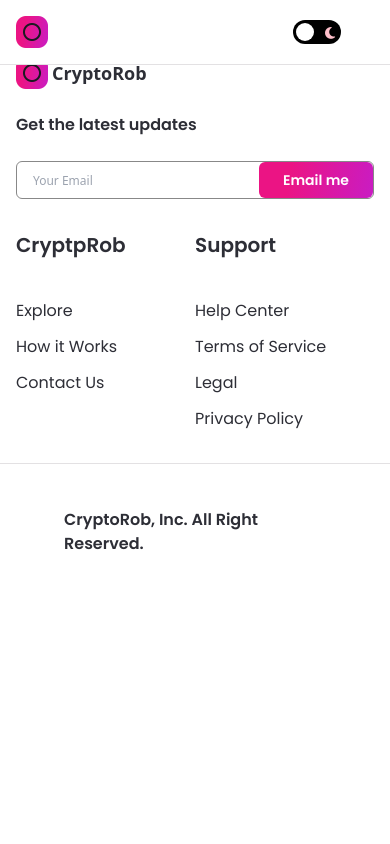
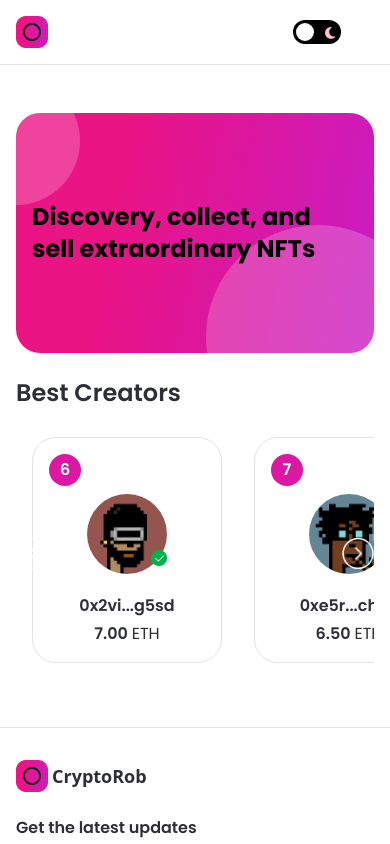
Before and after one commit to Robert-CPX/nft_marketplace_v1, a Next.js app: page / in a window 390 px wide. Shown: the top 844 px of the page. Built offline with nearby package versions, Linux system fonts and the light colour scheme.

Commit message:
add Best Creators

```diff
--- /dev/null
+++ b/app/components/Banner.jsx
@@ -0,0 +1,11 @@
+import React from 'react';
+
+const Banner = ({ name, childStyles, parentStyles }) => (
+  <div className={`relative w-full flex items-center z-0 overflow-hidden nft-gradient ${parentStyles}`}>
+    <p className={`font-bold text-5xl font-poppins leading-7 ${childStyles}`}>{name}</p>
+    <div className="absolute w-48 h-48 sm:w-32 sm:h-32 rounded-full white-bg -top-9 -left-16 -z-5" />
+    <div className="absolute w-72 h-72 sm:w-56 sm:h-56 rounded-full white-bg -bottom-24 -right-14 -z-5" />
+  </div>
+);
+
+export default Banner;
--- /dev/null
+++ b/app/components/CreatorCard.jsx
@@ -0,0 +1,37 @@
+import React from 'react';
+import Image from 'next/image';
+
+const CreatorCard = ({ rank, creatorImage, creatorName, creatorEths }) => (
+  <div className="min-w-190 minlg:min-w-240 dark:bg-nft-black-3 bg-white border dark:border-nft-black-1 border-nft-gray-1 rounded-3xl flex flex-col p-4 m-4">
+    <div className="w-8 h-8 minlg:w-10 minlg:h-10 bg-nft-red-violet flexCenter rounded-full">
+      <p className="font-poppins text-white font-semibold text-base minlg:text-lg">{rank}</p>
+    </div>
+
+    <div className="my-2 flex justify-center">
+      <div className="relative w-20 h-20 minlg:w-28 minlg:h-28">
+        <Image
+          src={creatorImage}
+          fill
+          cover
+          alt="creatorName"
+          className="rounded-full"
+        />
+        <div className="absolute w-4 h-4 minlg:2-7 minlg:h-7 bottom-2 -right-0">
+          <Image
+            src="/tick.png"
+            fill
+            cover
+            alt="tick"
+          />
+        </div>
+      </div>
+    </div>
+
+    <div className="mt-3 minlg:mt-7 text-center flexCenter flex-col">
+      <p className="font-poppins dark:text-white text-nft-black-1 font-semibold text-base">{creatorName}</p>
+      <p className="mt-1 font-poppins dark:text-white text-nft-black-1 font-semibold text-base">{creatorEths.toFixed(2)} <span className="font-normal">ETH</span></p>
+    </div>
+  </div>
+);
+
+export default CreatorCard;
--- a/app/components/Footer.jsx
+++ b/app/components/Footer.jsx
@@ -1,5 +1,3 @@
-'use client';
-
 import Image from 'next/image';
 import { useTheme } from 'next-themes';
 import Button from './Button';
--- a/app/components/Navbar.jsx
+++ b/app/components/Navbar.jsx
@@ -1,5 +1,3 @@
-'use client';
-
 import { useState, useEffect, useContext } from 'react';
 import { useRouter } from 'next/navigation';
 import { useTheme } from 'next-themes';
@@ -11,7 +9,7 @@
   const generateLink = (i) => {
     switch (i) {
       case 0: return '/';
-      case 1: return '/created-nfts';
+      case 1: return '/created-nft';
       case 2: return '/my-nfts';
       default: return '/';
     }
--- a/app/components/index.js
+++ b/app/components/index.js
@@ -1,5 +1,7 @@
 import Navbar from './Navbar';
 import Footer from './Footer';
 import Button from './Button';
+import Banner from './Banner';
+import CreatorCard from './CreatorCard';
 
-export { Navbar, Footer, Button };
+export { Navbar, Footer, Button, CreatorCard, Banner };
--- a/app/created-nfts/page.js
+++ /dev/null
@@ -1,7 +0,0 @@
-import React from 'react';
-
-const CreatedNFTs = () => (
-  <div>CreatedNFTs</div>
-);
-
-export default CreatedNFTs;
--- a/app/layout.js
+++ b/app/layout.js
@@ -1,3 +1,5 @@
+'use client'
+
 import Script from 'next/script';
 import '../styles/globals.css';
 import { Navbar, Footer } from './components';
@@ -9,7 +11,9 @@
       <Providers>
         <div className="dark:bg-nft-dark bg-white min-h-screen">
           <Navbar />
-          {children}
+          <div className="pt-65">
+            {children}
+          </div>
           <Footer />
         </div>
         <Script src="https://kit.fontawesome.com/7d23f8c160.js" crossOrigin="anonymous" />
--- a/app/page.js
+++ b/app/page.js
@@ -1,9 +1,97 @@
-const Home = () => (
-  <div>
-    <h1>
-      Hello world;
-    </h1>
-  </div>
-);
+'use client'
 
+import { useState, useRef, useEffect } from 'react';
+import Image from 'next/image';
+import { useTheme } from 'next-themes';
+import { Banner, CreatorCard } from './components';
+import { makeId } from '@/utils/makeId';
+
+const Home = () => {
+
+  const [hideButtons, setHideButtons] = useState(false);
+  const parentRef = useRef(null);
+  const scrollRef = useRef(null);
+  const { theme } = useTheme();
+
+  const handleScroll = (direction) => {
+    const { current } = scrollRef;
+    const scrollAmount = window.innerWidth > 1800 ? 270 : 210;
+    if (direction === 'left') {
+      current.scrollLeft -= scrollAmount;
+    } else {
+      current.scrollLeft += scrollAmount;
+    }
+  };
+
+  const isScrollable = () => {
+    const { current } = scrollRef;
+    const { current: parent } = parentRef;
+    if (current?.scrollWidth >= parent?.offsetWidth) {
+      setHideButtons(false);
+    } else {
+      setHideButtons(true);
+    }
+  };
+
+  useEffect(() => {
+    isScrollable();
+
+    window.addEventListener('resize', isScrollable);
+    return () => {
+      window.removeEventListener('resize', isScrollable);
+    };
+  });
+
+  return (
+    <div className="flex justify-center sm:px-4 p-12">
+      <div className="w-full minmd:w-4/5">
+        <Banner
+          name="Discovery, collect, and sell extraordinary NFTs"
+          childStyles="md:text-4xl sm:text-2xl xs-text-xl text-left"
+          parentStyles="justify-start mb-6 h-72 sm:h-60 p-12 xs:p-4 xc:h-44 rounded-3xl"
+        />
+
+        <div>
+          <h1 className="font-poppins dark:text-white text-nft-black-1 text-2xl minlg:text-4xl font-semibold ml-4 xs:ml-0">Best Creators</h1>
+          <div className="relative flex-1 max-w-full flex mt-3" ref={parentRef}>
+            <div className="flex flex-row w-max overflow-x-scroll no-scrollbar select-none" ref={scrollRef}>
+              {[6, 7, 8, 9, 5].map((i) => (
+                <CreatorCard
+                  key={`creator-${i}`}
+                  rank={i}
+                  creatorImage={`/creator${i}.png`}
+                  creatorName={`0x${makeId(3)}...${makeId(4)}`}// need to put it in useEffect()
+                  creatorEths={10 - i * 0.5}
+                />
+              ))}
+              {!hideButtons && (
+                <>
+                  <div onClick={() => handleScroll('left')} className="absolute w-8 h-8 minlg:w-12 minlg:h-12 top-45 cursor-pointer left-0">
+                    <Image
+                      src="/left.png"
+                      fill
+                      contain
+                      alt="left_arrow"
+                      className={theme === 'light' && 'filter invert'}
+                    />
+                  </div>
+                  <div onClick={() => handleScroll('right')} className="absolute w-8 h-8 minlg:w-12 minlg:h-12 top-45 cursor-pointer right-0">
+                    <Image
+                      src="/right.png"
+                      fill
+                      contain
+                      alt="right_arrow"
+                      className={theme === 'light' && 'filter invert'}
+                    />
+                  </div>
+                </>
+              )}
+            </div>
+          </div>
+        </div>
+
+      </div>
+    </div>
+  );
+};
 export default Home;
--- a/app/providers.js
+++ b/app/providers.js
@@ -1,5 +1,3 @@
-'use client';
-
 import { ThemeProvider } from 'next-themes';
 
 export const Providers = ({ children }) => (
--- /dev/null
+++ b/utils/makeId.js
@@ -0,0 +1,9 @@
+export const makeId = (length) => {
+  let result = '';
+  const characters = 'abcdefghijklmnopqrstuvwxyz0123456789';
+  const charactersLength = characters.length;
+  for (let i = 0; i < length; i ++) {
+    result += characters.charAt(Math.floor(Math.random() * charactersLength));
+  }
+  return result;
+};
```
Also changed, not shown: .eslintrc.js.
